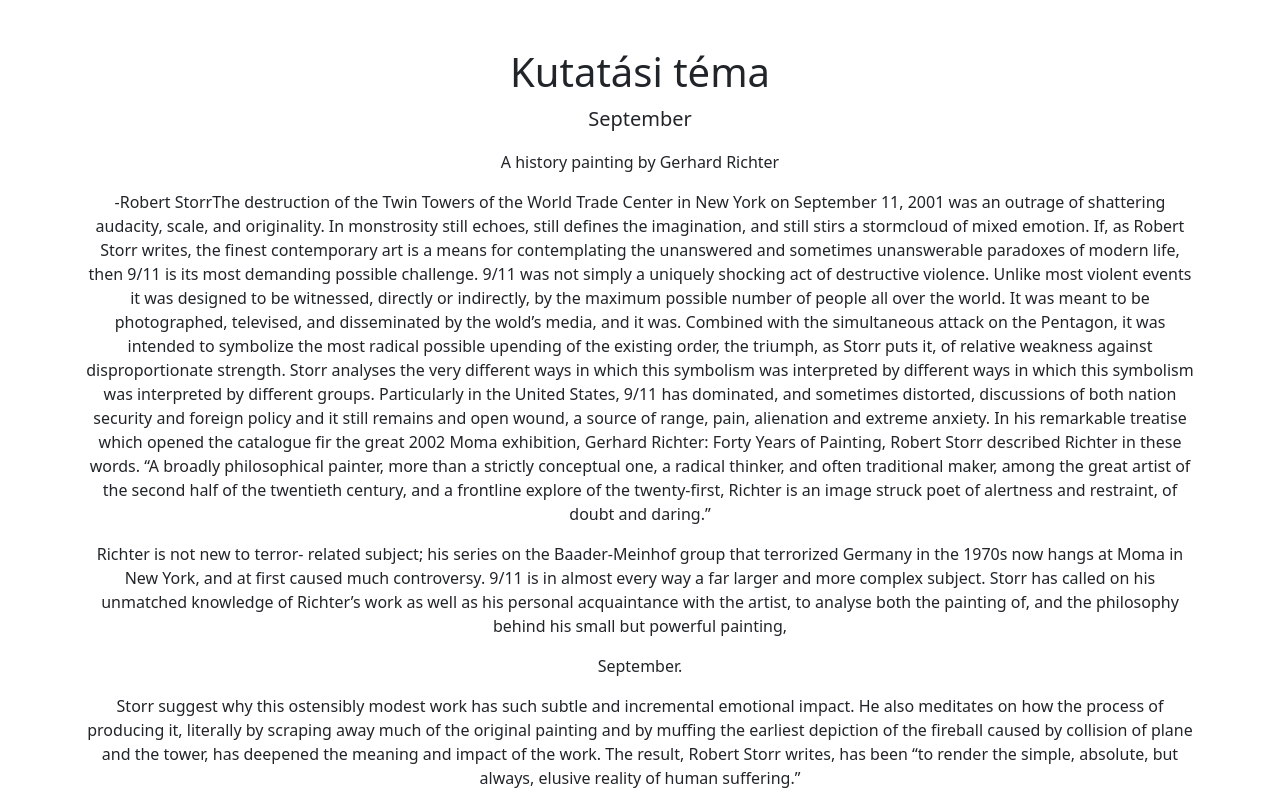
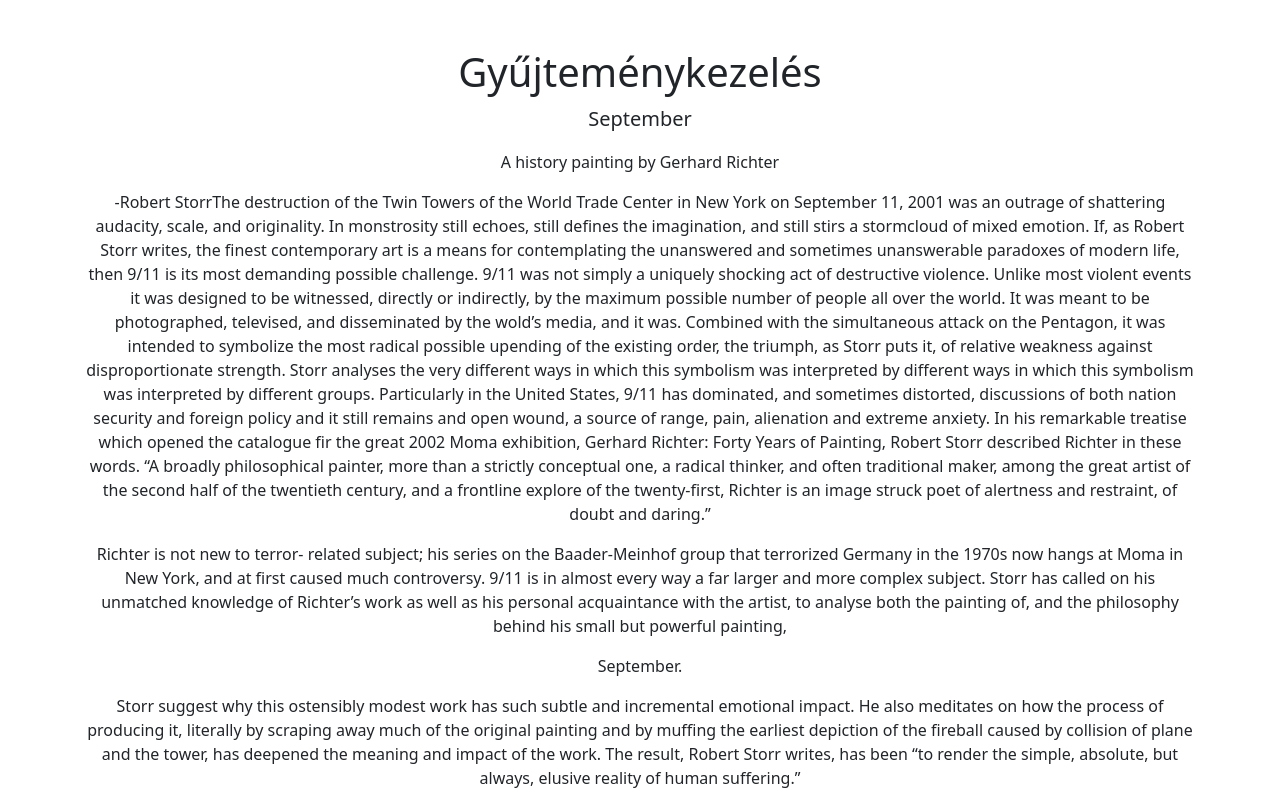
Before and after one commit to bankitomi32/september, a plain HTML site: page index.html in a window 1280 px wide. Shown: the top 800 px of the page. Drawn offline with nearby package versions, Linux system fonts and the light colour scheme; files whose address does not match are found by name.

Commit message:
Update index.html

```diff
--- a/index.html
+++ b/index.html
@@ -16,7 +16,7 @@
         <!-- Page content-->
         <div class="container">
             <div class="text-center mt-5">
-                <h1>Kutatási téma</h1>
+                <h1>Gyűjteménykezelés</h1>
                 <p class="lead">September</p>
 <p>A history painting by Gerhard Richter</p>
 <p>-Robert StorrThe destruction of the Twin Towers of the World Trade Center in New York on September 11,
```
